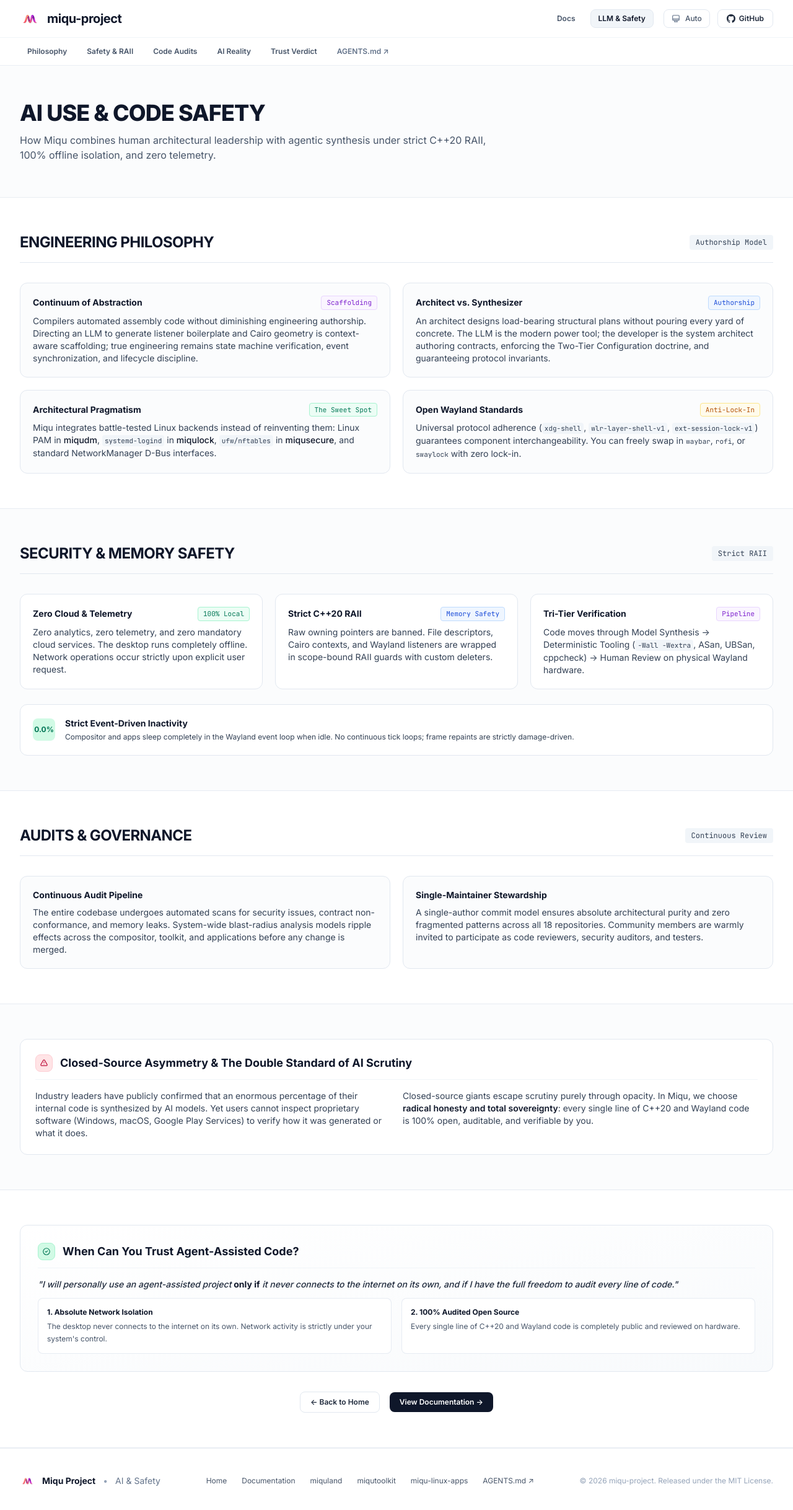
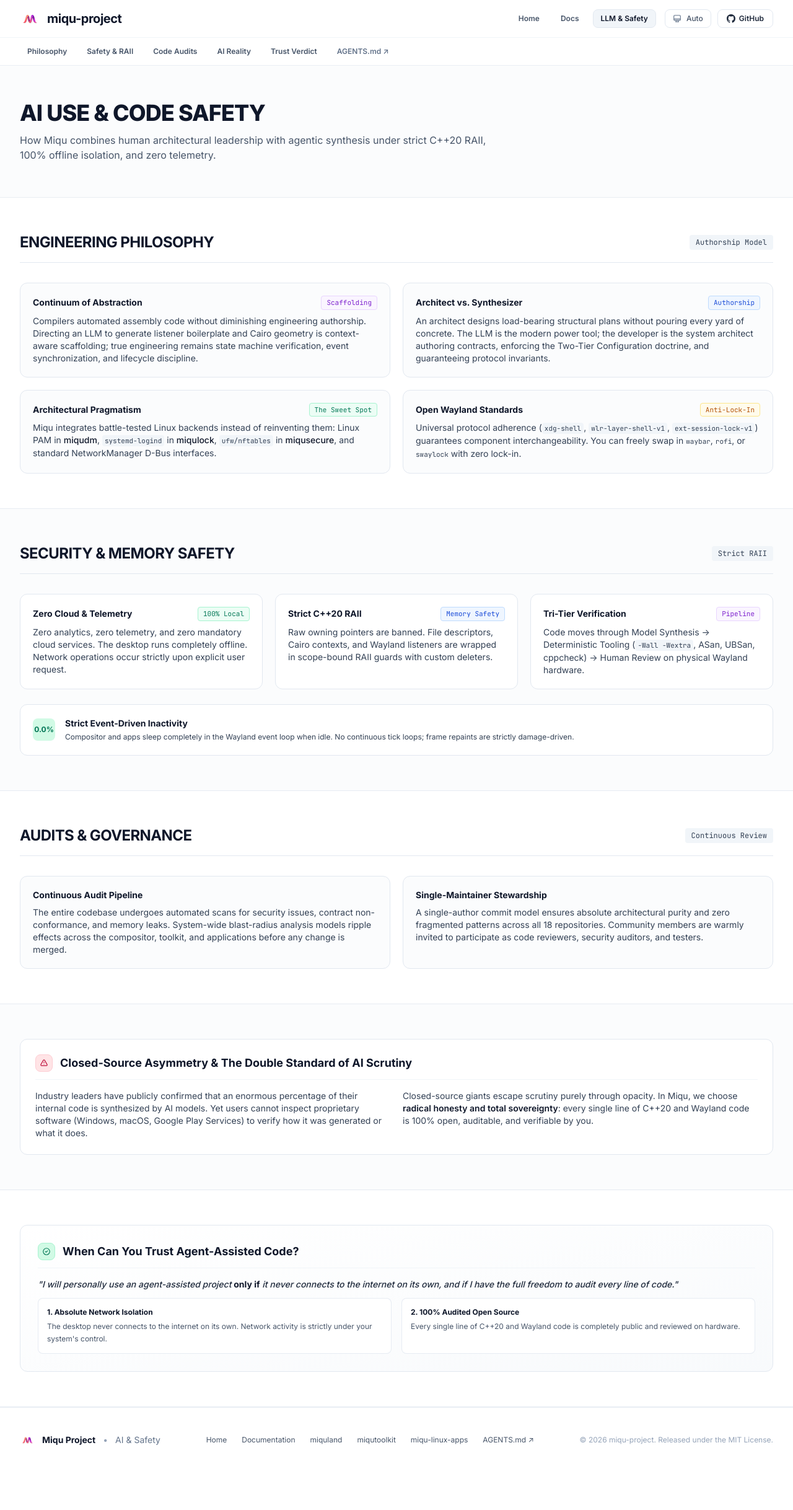
Before and after one commit to miqu-project/miqu-project.github.io, a plain HTML site: page llm.html in a window 1280 px wide. Shown: the whole page at 62% size. After the commit the page ends 2375 px from the top, so only its background shows below. Drawn offline with nearby package versions, Linux system fonts and the light colour scheme.

Commit message:
feat(web): add Home to top nav across all pages and remove bottom back button

```diff
--- a/llm.html
+++ b/llm.html
@@ -127,8 +127,11 @@
                 <span class="font-bold text-lg sm:text-xl tracking-tight text-brand-900 dark:text-white">miqu-project</span>
             </a>
 
-            <!-- Right Controls: Docs Link, LLM & Safety Link (Active), Theme Switcher & GitHub Button -->
-            <div class="hidden md:flex items-center gap-2 lg:gap-3">
+            <!-- Right Controls: Home, Docs Link, LLM & Safety Link (Active), Theme Switcher & GitHub Button -->
+            <div class="hidden md:flex items-center gap-1.5 lg:gap-2.5">
+                <a href="index.html" class="text-xs font-semibold text-brand-600 dark:text-brand-300 hover:text-brand-900 dark:hover:text-white transition-colors px-3 py-1.5 rounded-lg hover:bg-brand-50 dark:hover:bg-brand-800/60">
+                    Home
+                </a>
                 <a href="docs.html" class="text-xs font-semibold text-brand-600 dark:text-brand-300 hover:text-brand-900 dark:hover:text-white transition-colors px-3 py-1.5 rounded-lg hover:bg-brand-50 dark:hover:bg-brand-800/60">
                     Docs
                 </a>
@@ -173,9 +176,10 @@
 
         <!-- Mobile Drawer -->
         <div id="mobile-menu" class="hidden md:hidden border-t border-brand-200 dark:border-brand-800 px-6 py-5 bg-white/95 dark:bg-[#0b0f17]/95 space-y-4 shadow-lg">
-            <div class="grid grid-cols-2 gap-2 pb-3 border-b border-brand-200 dark:border-brand-800">
-                <a href="index.html" class="flex items-center justify-center px-3 py-2 text-xs font-semibold text-brand-900 dark:text-white rounded-lg bg-brand-50 dark:bg-brand-800/60 border border-brand-200 dark:border-brand-700">Landing Page</a>
-                <a href="docs.html" class="flex items-center justify-center px-3 py-2 text-xs font-semibold text-brand-900 dark:text-white rounded-lg bg-brand-50 dark:bg-brand-800/60 border border-brand-200 dark:border-brand-700">Documentation</a>
+            <div class="grid grid-cols-3 gap-2 pb-3 border-b border-brand-200 dark:border-brand-800">
+                <a href="index.html" class="flex items-center justify-center px-2 py-2 text-xs font-semibold text-brand-700 dark:text-brand-200 rounded-lg bg-brand-50 dark:bg-brand-900 border border-brand-200 dark:border-brand-700">Home</a>
+                <a href="docs.html" class="flex items-center justify-center px-2 py-2 text-xs font-semibold text-brand-700 dark:text-brand-200 rounded-lg bg-brand-50 dark:bg-brand-900 border border-brand-200 dark:border-brand-700">Docs</a>
+                <a href="llm.html" class="flex items-center justify-center px-2 py-2 text-xs font-semibold text-brand-900 dark:text-white rounded-lg bg-brand-100 dark:bg-brand-800/80 border border-brand-200 dark:border-brand-700">LLM & Safety</a>
             </div>
             <a href="#philosophy" onclick="toggleMenu()" class="block text-sm font-medium text-brand-700 dark:text-brand-200 hover:text-brand-900 dark:hover:text-white">Philosophy</a>
             <a href="#safety" onclick="toggleMenu()" class="block text-sm font-medium text-brand-700 dark:text-brand-200 hover:text-brand-900 dark:hover:text-white">Safety & RAII</a>
@@ -390,16 +394,6 @@
                     </div>
                 </div>
             </div>
-
-            <!-- Back links -->
-            <div class="mt-8 flex flex-wrap items-center justify-center gap-4">
-                <a href="index.html" class="inline-flex items-center gap-2 text-xs font-semibold px-4 py-2 rounded-lg border border-brand-200 dark:border-brand-700 bg-white dark:bg-brand-900 text-brand-800 dark:text-brand-200 hover:bg-brand-50 dark:hover:bg-brand-800 transition-colors shadow-2xs">
-                    ← Back to Home
-                </a>
-                <a href="docs.html" class="inline-flex items-center gap-2 text-xs font-semibold px-4 py-2 rounded-lg bg-brand-900 dark:bg-white text-white dark:text-brand-900 hover:bg-brand-800 dark:hover:bg-brand-100 transition-colors shadow-2xs">
-                    View Documentation →
-                </a>
-            </div>
         </div>
     </section>
 
```
Also changed, not shown: docs.html (+9 -5 lines), index.html (+9 -5 lines).
